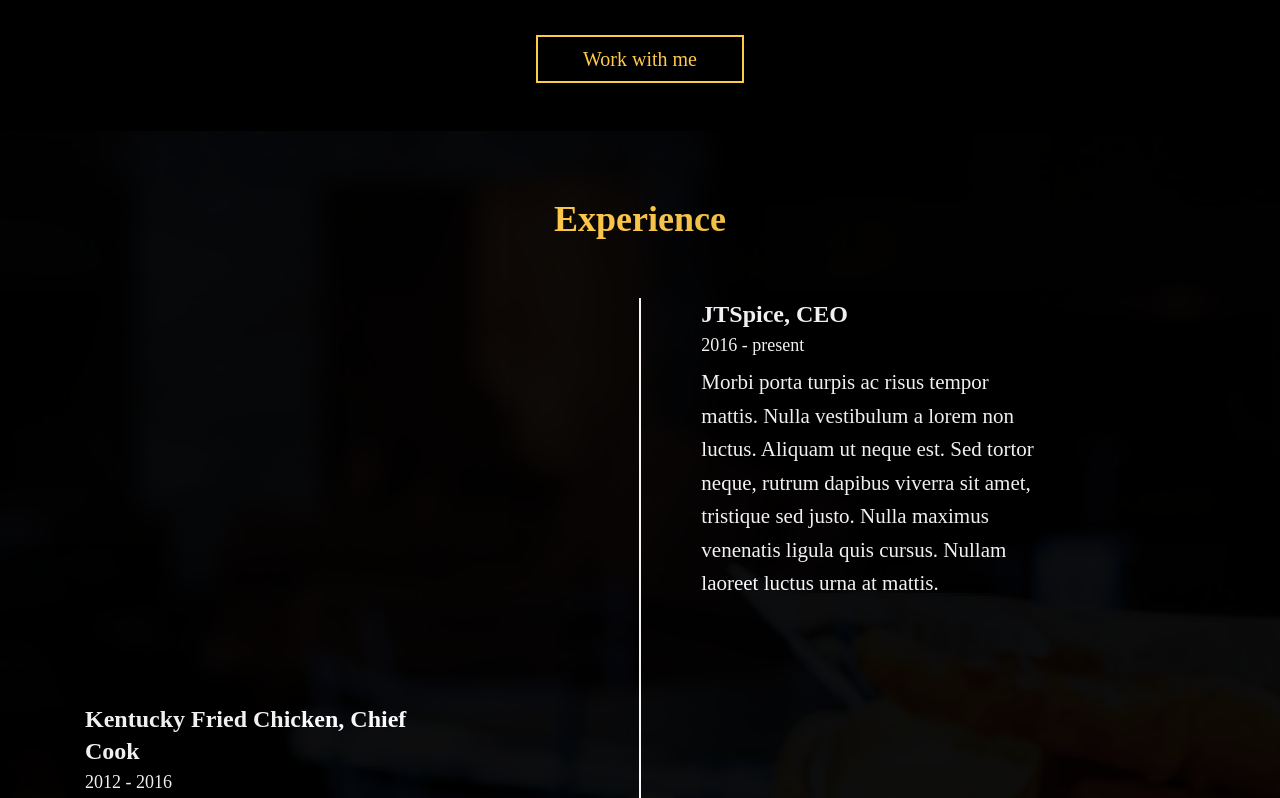
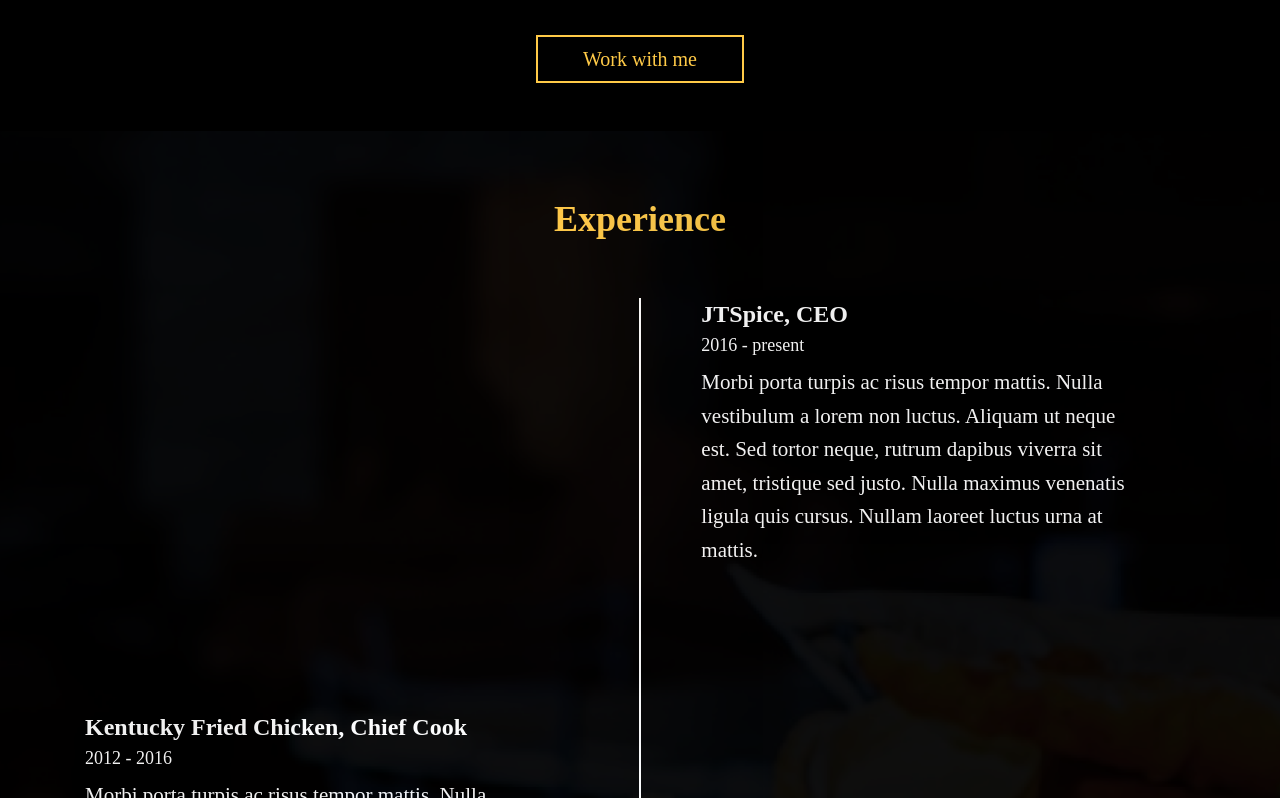
Before and after one commit to olashina201/spice, a React (Create React App) app: page / in a window 1280 px wide. Shown: the part 1997-2795 px from the top of the page. Built offline with nearby package versions, Linux system fonts and the light colour scheme.

Commit message:
adjustment

```diff
--- a/src/components/Experience.js
+++ b/src/components/Experience.js
@@ -135,8 +135,8 @@ const InnerItem = styled.div`
   @media (max-width: 320px) {
     width: 280px;
   }
-  @media (max-width: 425px) {
-    width: 280px;
+  @media (min-width: 200px) {
+    width: 90%;
   }
   h3 {
     font-family: "Playfair Display";
```
